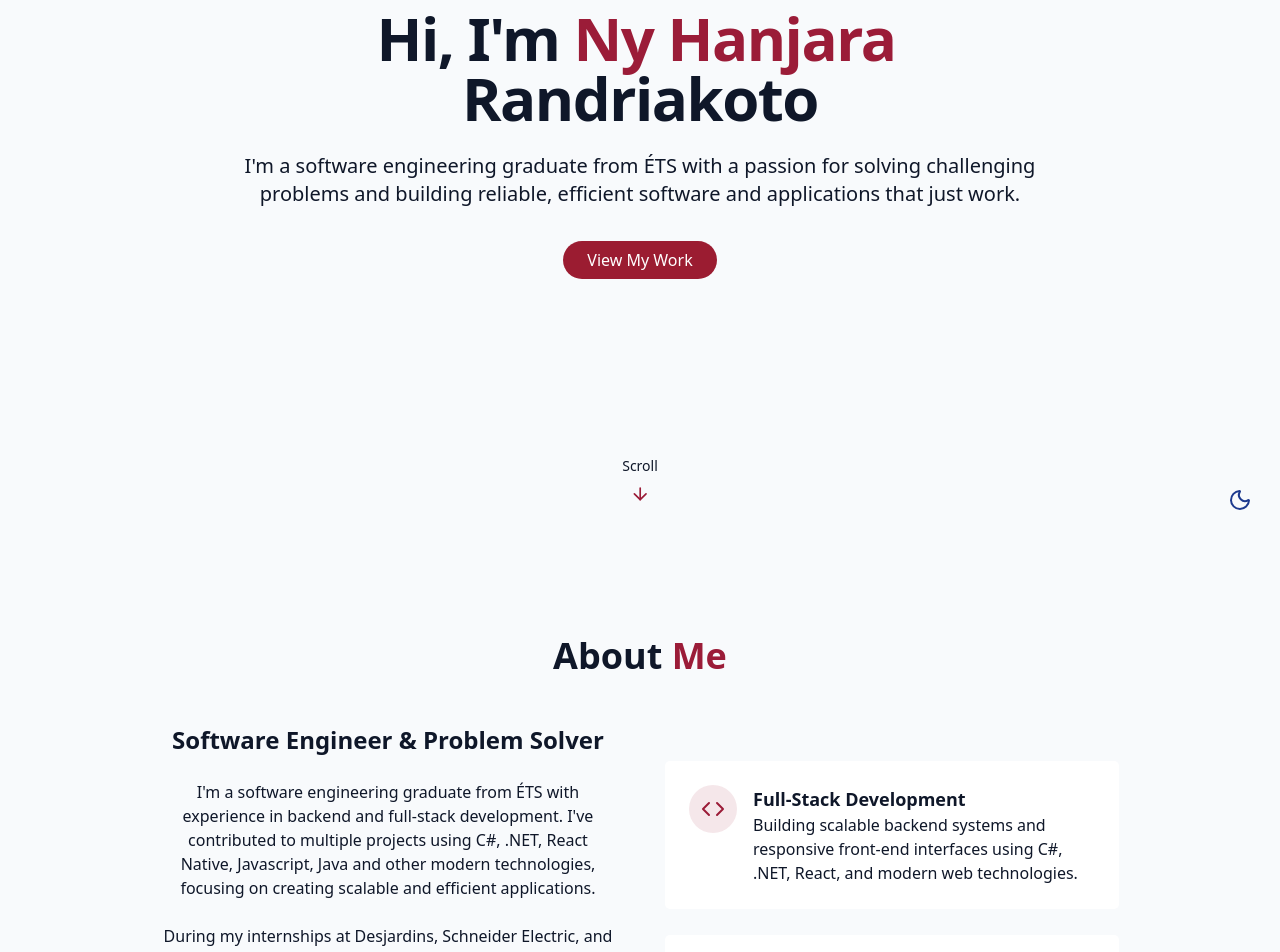
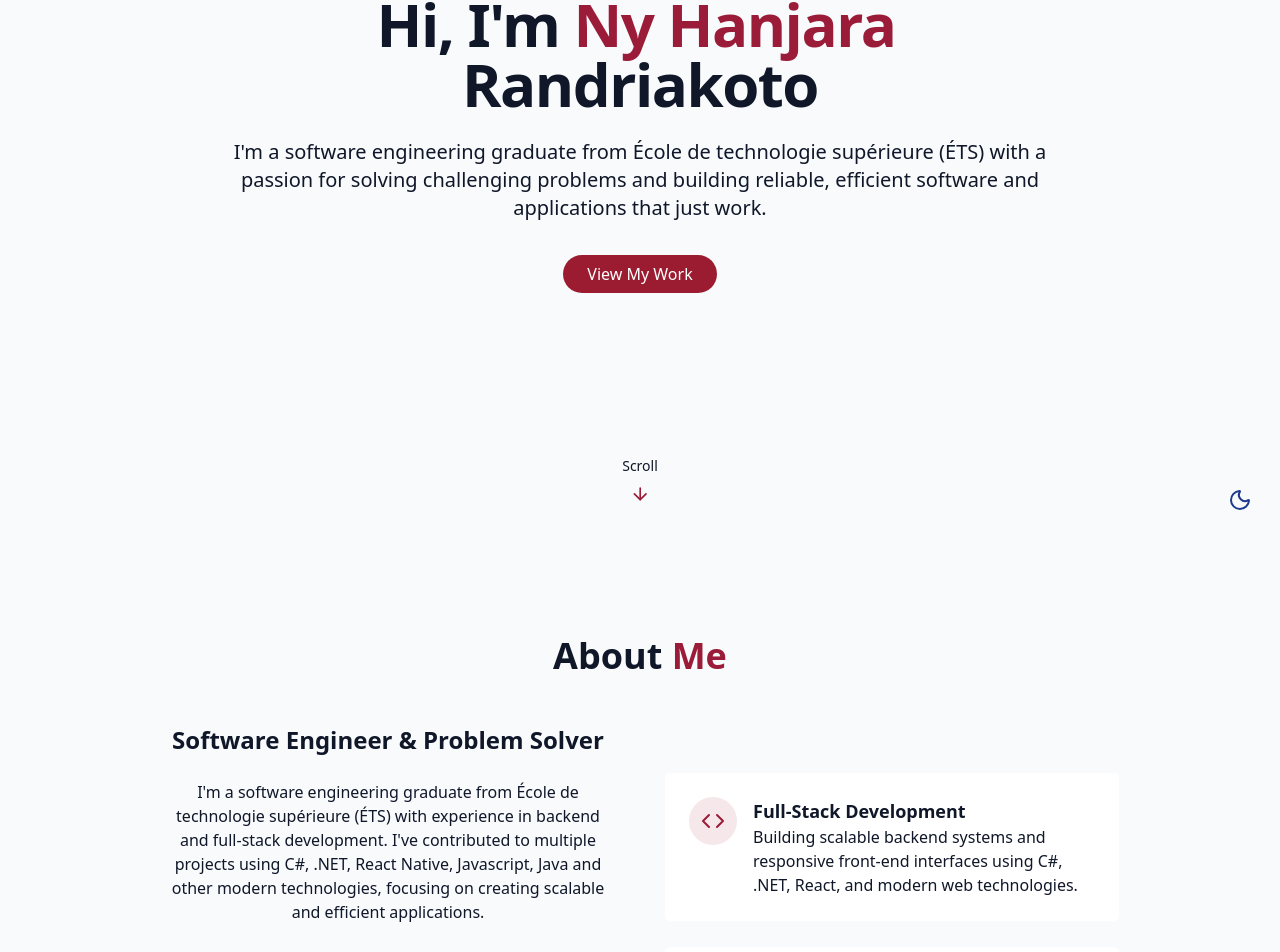
Before and after one commit to Nyst3r/portfolio-website, a React (Vite) app: page / in a window 1280 px wide. Shown: the part 260-1212 px from the top of the page. Built offline with nearby package versions, Linux system fonts and the light colour scheme.

Commit message:
edit about me text

```diff
--- a/src/components/AboutSection.jsx
+++ b/src/components/AboutSection.jsx
@@ -16,7 +16,7 @@ export const AboutSection = () => {
             </h3>
 
             <p className="text-muted-foreground">
-              I'm a software engineering graduate from ÉTS with experience in
+              I'm a software engineering graduate from École de technologie supérieure (ÉTS) with experience in
               backend and full-stack development. I've contributed to multiple
               projects using C#, .NET, React Native, Javascript, Java and other modern
               technologies, focusing on creating scalable and efficient
--- a/src/components/HeroSection.jsx
+++ b/src/components/HeroSection.jsx
@@ -21,7 +21,7 @@ export const HeroSection = () => {
           </h1>
 
           <p className="text-lg md:text-xl text-muted-foreground max-2-2xl mx-auto opacity-0 animate-fade-in-delay-3">
-            I'm a software engineering graduate from ÉTS with a passion for solving challenging problems
+            I'm a software engineering graduate from École de technologie supérieure (ÉTS) with a passion for solving challenging problems
             and building reliable, efficient software and applications that just work.
           </p>
 
```
